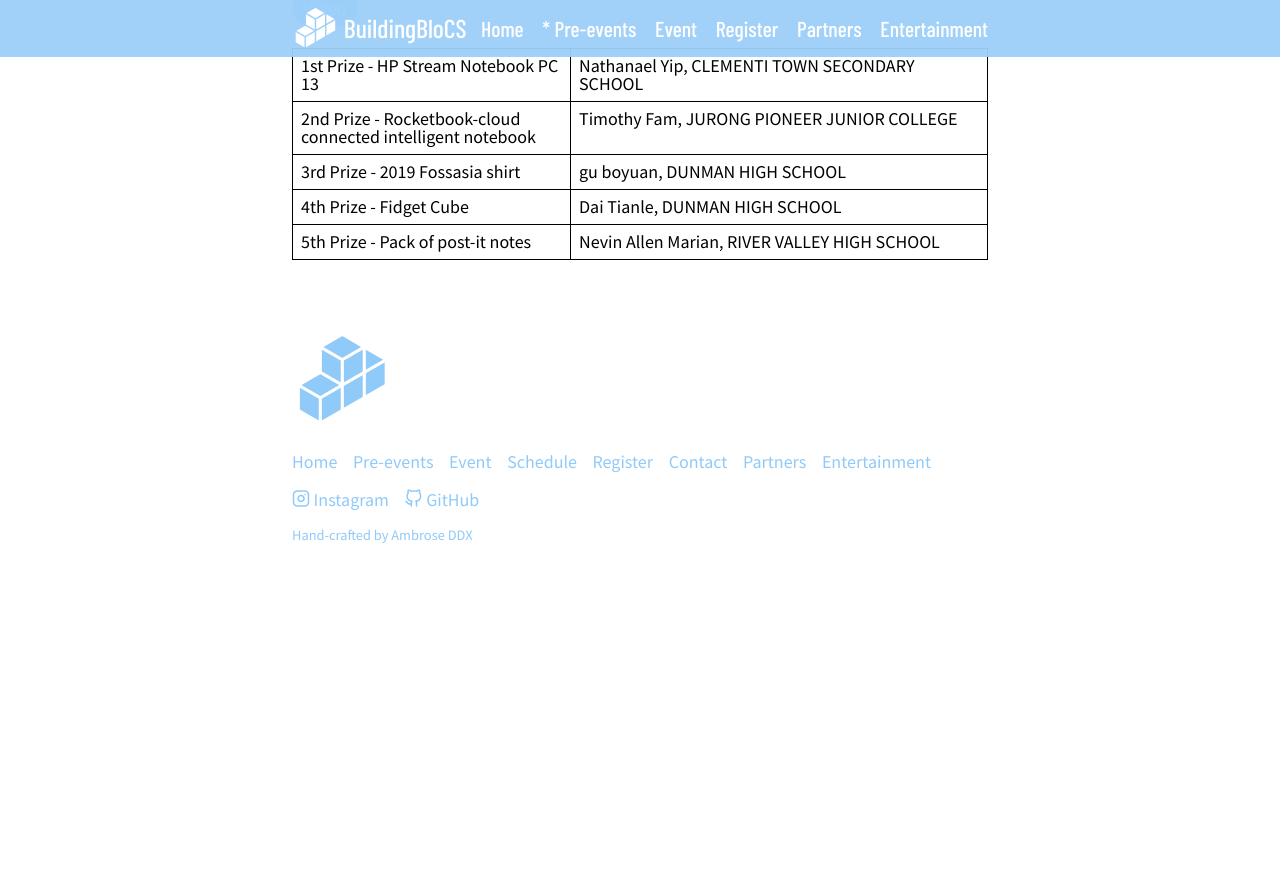
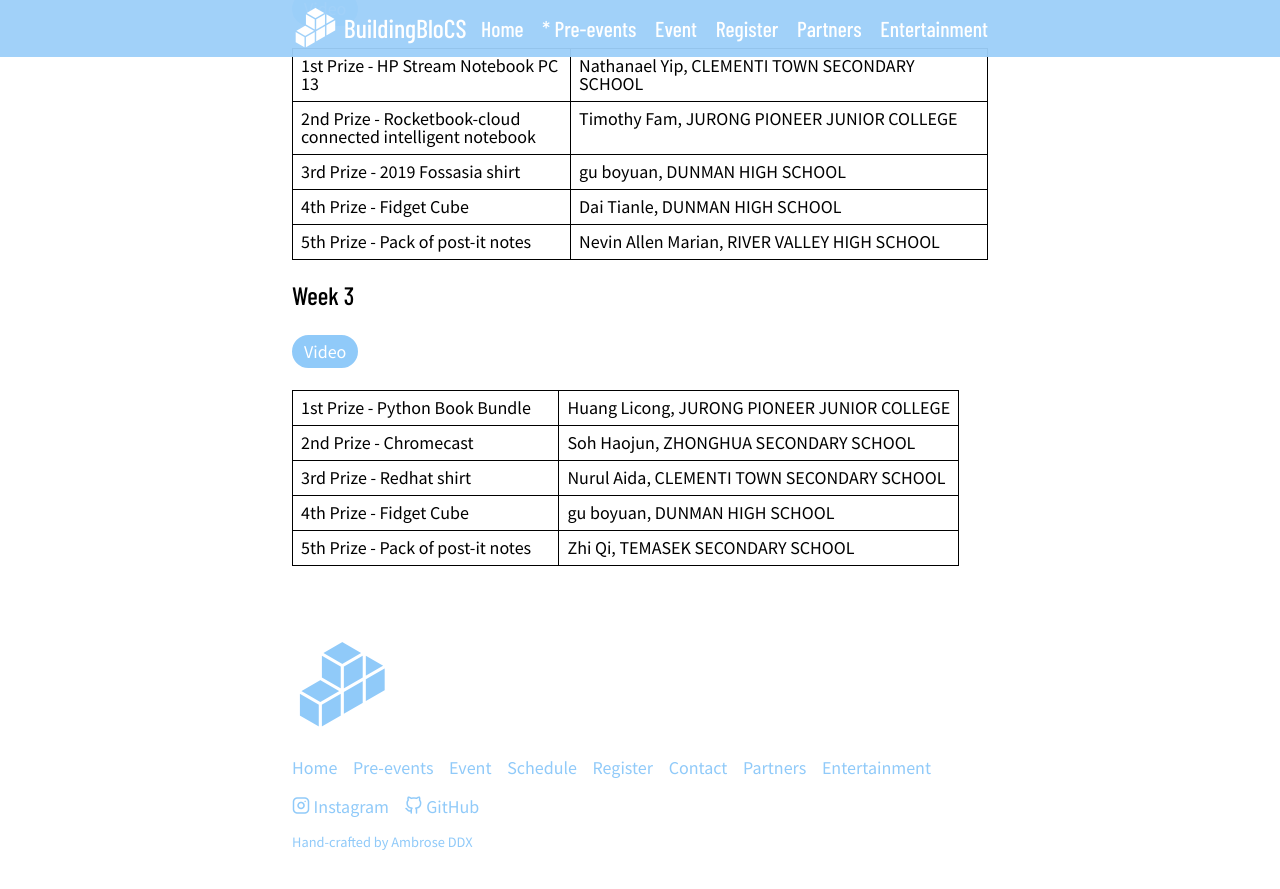
Before and after one commit to buildingblocs/2019, a Jekyll site: the page built from pre-event/luckydraw/index.md, in a window 1280 px wide and 900 px high, scrolled down 1029 px. Shown: the top 889 px of the window. Built offline with Jekyll 4.4.1, drawn with Linux system fonts in a browser that asks for light colours; some web fonts are replaced; our own code applies the rules of GitHub Pages for plain Markdown files; before the commit the page ends 1622 px from its top, so only the background shows below that.

Commit message:
updated week 3 winners and prizes

```diff
--- a/_data/awards.yml
+++ b/_data/awards.yml
@@ -23,3 +23,16 @@
     winner: Dai Tianle, DUNMAN HIGH SCHOOL
   - prize: 5th Prize - Pack of post-it notes
     winner: Nevin Allen Marian, RIVER VALLEY HIGH SCHOOL
+
+- week: 3
+  awards:
+  - prize: 1st Prize - Python Book Bundle
+    winner: Huang Licong, JURONG PIONEER JUNIOR COLLEGE
+  - prize: 2nd Prize - Chromecast
+    winner: Soh Haojun, ZHONGHUA SECONDARY SCHOOL
+  - prize: 3rd Prize - Redhat shirt
+    winner: Nurul Aida, CLEMENTI TOWN SECONDARY SCHOOL
+  - prize: 4th Prize - Fidget Cube
+    winner: gu boyuan, DUNMAN HIGH SCHOOL
+  - prize: 5th Prize - Pack of post-it notes
+    winner: Zhi Qi, TEMASEK SECONDARY SCHOOL
```
